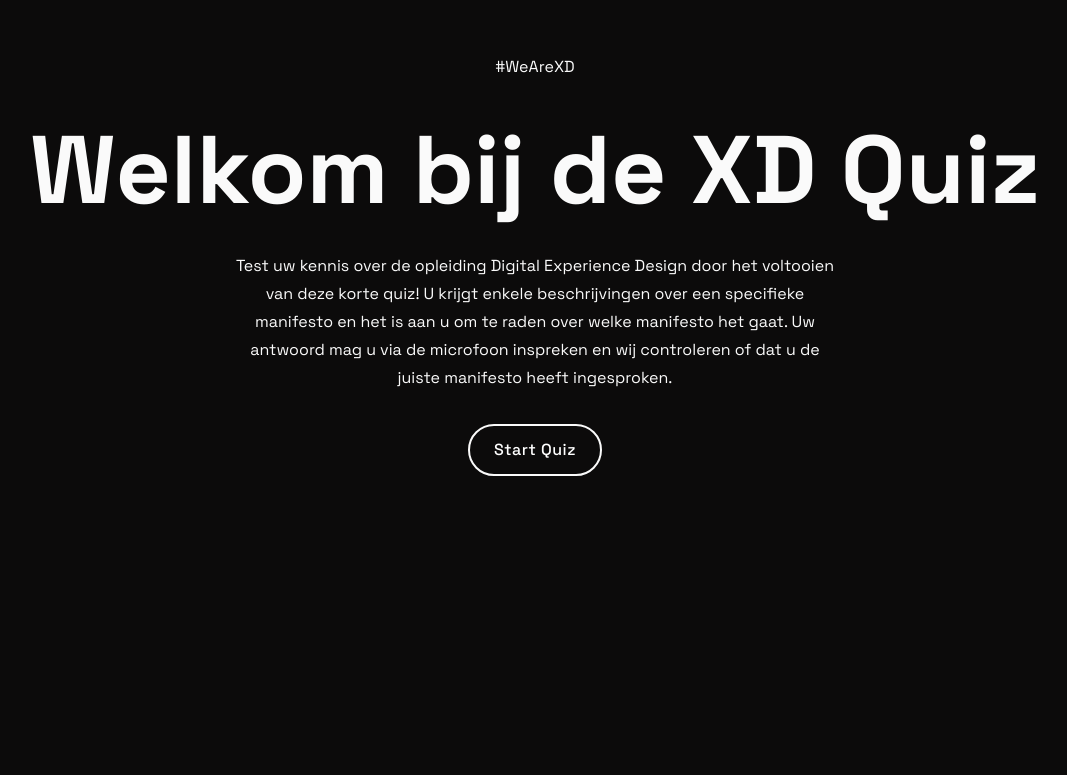
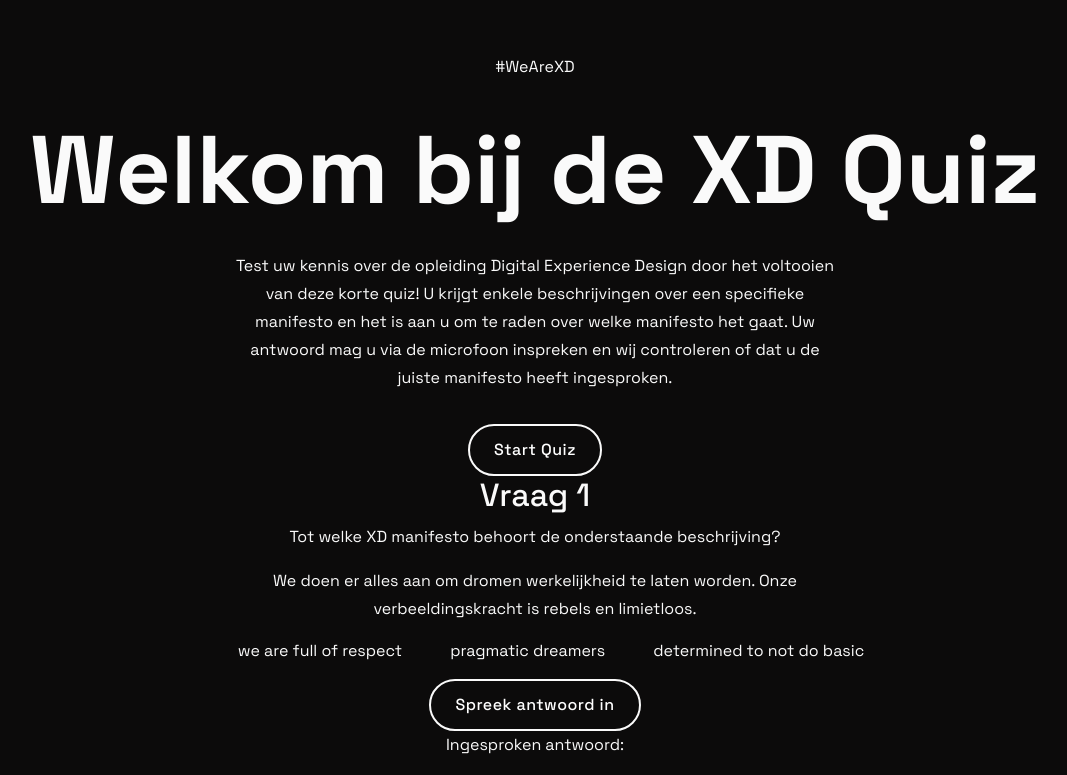
Before and after one commit to kevinmlk/Web-Speech-API, a plain HTML site: page index.html in a window 1280 px wide. Shown: the part 139-914 px from the top of the page, without its empty margins (105-1172 px from the left). Before the commit the page ends 800 px from the top, so only its background shows below. Drawn offline with Linux system fonts and the light colour scheme.

Commit message:
Added question answers and stored the list items in variables

```diff
--- a/assets/css/style.css
+++ b/assets/css/style.css
@@ -25,8 +25,8 @@ p {
   display: none !important;
 }
 
-.active-question {
-  display: flex;
+.question-article {
+
 }
 
 /* Bootstrap */
--- a/assets/js/app.js
+++ b/assets/js/app.js
@@ -6,8 +6,18 @@ const startBtn = document.querySelector('#start-button');
 
 // Article's and sections
 const introSection = document.querySelector('#intro-section');
+
 // Question articles
 const quizQuestion1 = document.querySelector('#quiz-question-1');
+
+// Answers container & list items
+const answersContainer = document.querySelector('.answers-container');
+const answerContainerItems = answersContainer.querySelectorAll('li');
+
+// Answers
+const answerQuestion1 = 'pragmatic dreamers';
+const answerQuestion2 = 'pragmatic dreamers';
+const answerQuestion3 = 'pragmatic dreamers';
 
 const recognition = new SpeechRecognition();
 recognition.lang = 'en-US';
--- a/index.html
+++ b/index.html
@@ -32,19 +32,19 @@
     <!-- Quiz Section -->
     <section id="quiz-section">
       <!-- Question 1 -->
-      <article id="quiz-question-1" class="question-article hidden">
+      <article id="quiz-question-1" class="question-article d-flex flex-column justify-content-center align-items-center text-center">
         <div>
           <h2>Vraag 1</h2>
           <p>Tot welke XD manifesto behoort de onderstaande beschrijving?</p>
           <p>We doen er alles aan om dromen werkelijkheid te laten worden. Onze verbeeldingskracht is rebels en limietloos.</p>
         </div>
-        <ul>
-          <li>We are full of respect</li>
-          <li>Pragmatic dreamers</li>
-          <li>Determined to not do basic</li>
+        <ul class="answers-container d-flex gap-5">
+          <li>we are full of respect</li>
+          <li>pragmatic dreamers</li>
+          <li>determined to not do basic</li>
         </ul>
-        <button id="speak-button">speak</button>
-        <p id="output"></p>
+        <button id="speak-button" class="btn btn-primary">Spreek antwoord in</button>
+        <p id="output">Ingesproken antwoord:</p>
       </article>
     </section>
   </main>
```
